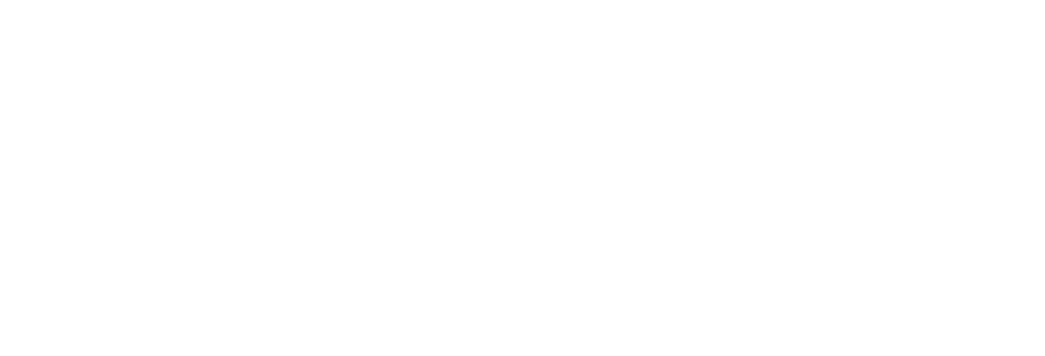
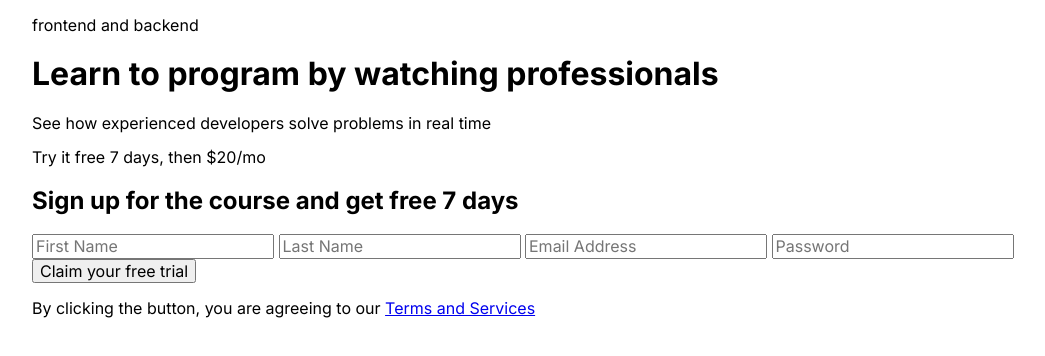
Before and after one commit to jurabek10/intro-demo, a plain HTML site: page index.html in a window 1280 px wide. Shown: the whole page, without its empty margins (68-1113 px from the left). Drawn offline with Linux system fonts and the light colour scheme.

Commit message:
Add html part of the project

```diff
--- a/css/styles.css
+++ b/css/styles.css
@@ -18,10 +18,9 @@ body {
     padding: 0;
     margin: 0;
     font-size: 16px;
-    line-height: 24px;
-    font-family: "Roboto", "Arial", sans-serif;
+    font-family: "Inter", "Arial", sans-serif;
     background-color: #fff;
-    color: var(--text-color);
+    color: #000;
 }
 
 img {
@@ -33,9 +32,9 @@ img {
 
 .container {
     width: 100%;
-    max-width: 1100px;
-    padding-left: 50px;
-    padding-right: 50px;
+    max-width: 1140px;
+    padding-left: 30px;
+    padding-right: 30px;
     margin-right: auto;
     margin-left: auto;
 }
--- a/index.html
+++ b/index.html
@@ -10,8 +10,47 @@
     <!-- STYLES -->
     <link rel="stylesheet" href="css/normalize.css">
     <link rel="stylesheet" href="css/styles.css">
+
+
+    <!-- GOOGLE FONTS -->
+    <link rel="preconnect" href="https://fonts.googleapis.com">
+    <link rel="preconnect" href="https://fonts.gstatic.com" crossorigin>
+    <link href="https://fonts.googleapis.com/css2?family=Inter:wght@400;500;600;700&display=swap" rel="stylesheet">
 </head>
 <body>
+    <main class="main-content">
+        <div class="main-content-container container">
+            <div class="content-left">
+                <p class="content-left-theme">frontend and backend</p>
+                <h1 class="content-left-heading">Learn to program by watching professionals</h1>
+                <p class="contnet-left-text">See how experienced developers solve problems in real time</p>
+            </div>
+            <div class="content-left-bottom">
+                <p class="content-left-bottom-text">
+                    Try it free 7 days, <span class="content-left-bottom-text-part">then $20/mo</span>
+                </p>
+            </div>
 
+            <div class="content-right">
+                <h2 class="content-right-heading">
+                    Sign up for the course and get free 7 days
+                </h2>
+                <form class="content-right-form">
+                    <input class="content-right-input" type="text" name="First name" id="firstname" placeholder="First Name">
+                    <input class="content-right-input" type="text" name="Last name" id="lastname" placeholder="Last Name">
+                    <input class="content-right-input" type="email" name="Email" id="email" placeholder="Email Address">
+                    <input class="content-right-input" type="password" name="Password" id="password" placeholder="Password">
+                </form>
+
+                <button class="main-button">Claim your free trial</button>
+
+                <div class="content-right-bottom">
+                    <p class="bottom-right-bottom-text">
+                        By clicking the button, you are agreeing to our <span class="content-right-bottom-text-part"><a href="#">Terms and Services</a></span>
+                    </p>
+                </div>
+            </div>
+        </div>
+    </main>
 </body>
 </html>
```
